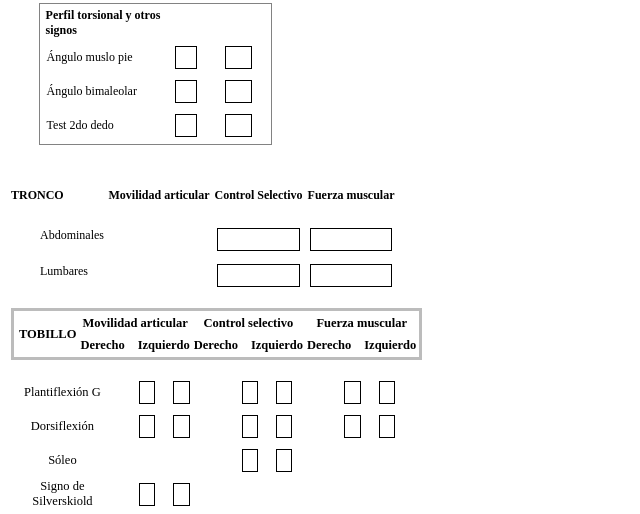
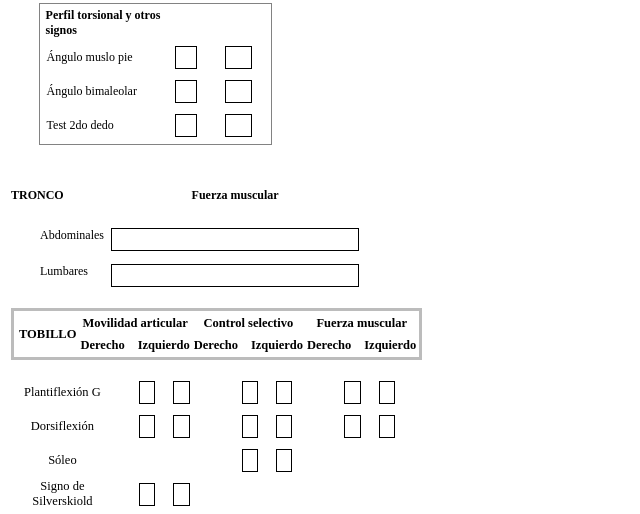
Before and after one commit to AndresJGUTP/marcha_software, a Django app: template templates/session/generate_pdf.html in a window 1280 px wide. Shown: the part 4686-5200 px from the top of the page, without its empty margins (0-640 px from the left). Run offline with Django 4.2, Linux system fonts and the light colour scheme; the template is opened without the code that fills it, so the values that code supplies are empty.

Commit message:
feat(session): delete tronco fields

```diff
--- a/rest/models/session.py
+++ b/rest/models/session.py
@@ -170,8 +170,8 @@ class Session(models.Model):
     # ---------------------------------- TRONCO ---------------------------------- #
     tronco_abdominales_fuerza_muscular = models.IntegerField(null=True, blank=True, choices=FUERZA_MUSCULAR_CHOICES)
     tronco_lumbares_fuerza_muscular = models.IntegerField(null=True, blank=True, choices=FUERZA_MUSCULAR_CHOICES)
-    tronco_abdominales_control_selectivo = models.IntegerField(null=True, blank=True, choices=CONTROL_SELECTIVO_CHOICES)
-    tronco_lumbares_control_selectivo = models.IntegerField(null=True, blank=True, choices=CONTROL_SELECTIVO_CHOICES)
+    # tronco_abdominales_control_selectivo = models.IntegerField(null=True, blank=True, choices=CONTROL_SELECTIVO_CHOICES)
+    # tronco_lumbares_control_selectivo = models.IntegerField(null=True, blank=True, choices=CONTROL_SELECTIVO_CHOICES)
 
     # ---------------------------------- CADERA ---------------------------------- #
     cadera_flexion_movilidad_d = models.FloatField(null=True)
--- a/templates/session/generate_pdf.html
+++ b/templates/session/generate_pdf.html
@@ -1163,21 +1163,21 @@ PDF - Sesión ID {{ session.id }} - {{ session.patient_id.first_name }} {{ sessi
     <table style="text-align: center; height: 20px;" >  <!-- PÁGINA 4 - TRONCO -->
         <tr class="tr_data border_grueso" style="height: 42px">
             <th style="text-align: left;">TRONCO</th>
-            <th>Movilidad articular</th>
-            <th>Control Selectivo</th>
             <th>Fuerza muscular</th>
+            <th> &nbsp; </th>
+            <th> &nbsp; </th>
         </tr>
         <tr class="tr_data" style=" padding-top: 10px; ">
             <td class="page3_labelLeft">Abdominales</td>
+            <td style="padding-top: 10px ;"><p class="recuadro">{% if session.tronco_abdominales_fuerza_muscular %}{{ session.get_tronco_abdominales_fuerza_muscular_display }}{% else %}&nbsp;{% endif %}</p></td>
             <td></td>
-            <td style="padding-top: 10px ;"><p class="recuadro">{% if session.tronco_abdominales_control_selectivo %}{{ session.get_tronco_abdominales_control_selectivo_display }}{% else %}&nbsp;{% endif %}</p></td>
-            <td style="padding-top: 10px ;"><p class="recuadro">{% if session.tronco_abdominales_fuerza_muscular %}{{ session.get_tronco_abdominales_fuerza_muscular_display }}{% else %}&nbsp;{% endif %}</p></td>
+            <td></td>
         </tr>
         <tr class="tr_data">
             <td class="page3_labelLeft">Lumbares</td>
+            <td style="padding-top: 10px;"><p class="recuadro">{% if session.tronco_lumbares_fuerza_muscular %}{{ session.get_tronco_lumbares_fuerza_muscular_display }}{% else %}&nbsp;{% endif %}</p></td>
             <td></td>
-            <td style="padding-top: 10px;"><p class="recuadro">{% if session.tronco_lumbares_control_selectivo %}{{ session.get_tronco_lumbares_control_selectivo_display }}{% else %}&nbsp;{% endif %}</p></td>
-            <td style="padding-top: 10px;"><p class="recuadro">{% if session.tronco_lumbares_fuerza_muscular %}{{ session.get_tronco_lumbares_fuerza_muscular_display }}{% else %}&nbsp;{% endif %}</p></td>
+            <td></td>
         </tr>
 
     </table>
```
